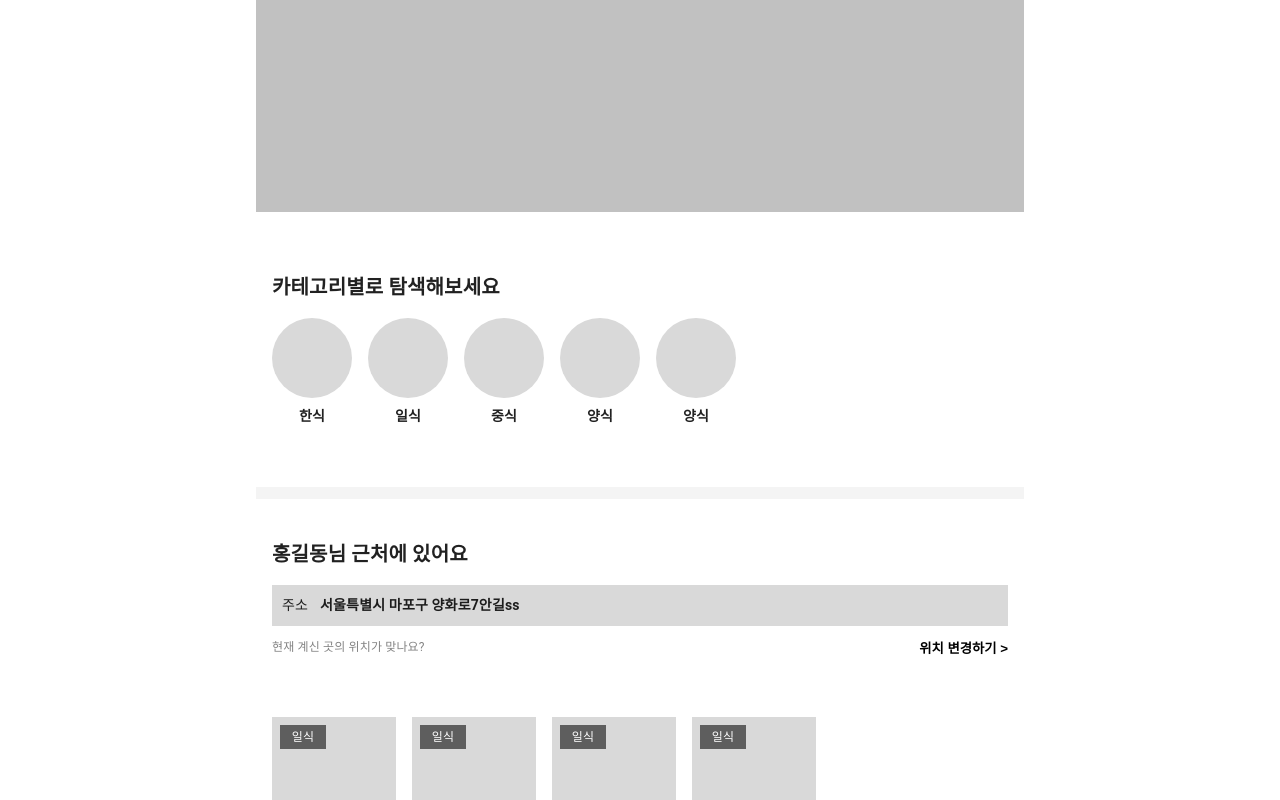
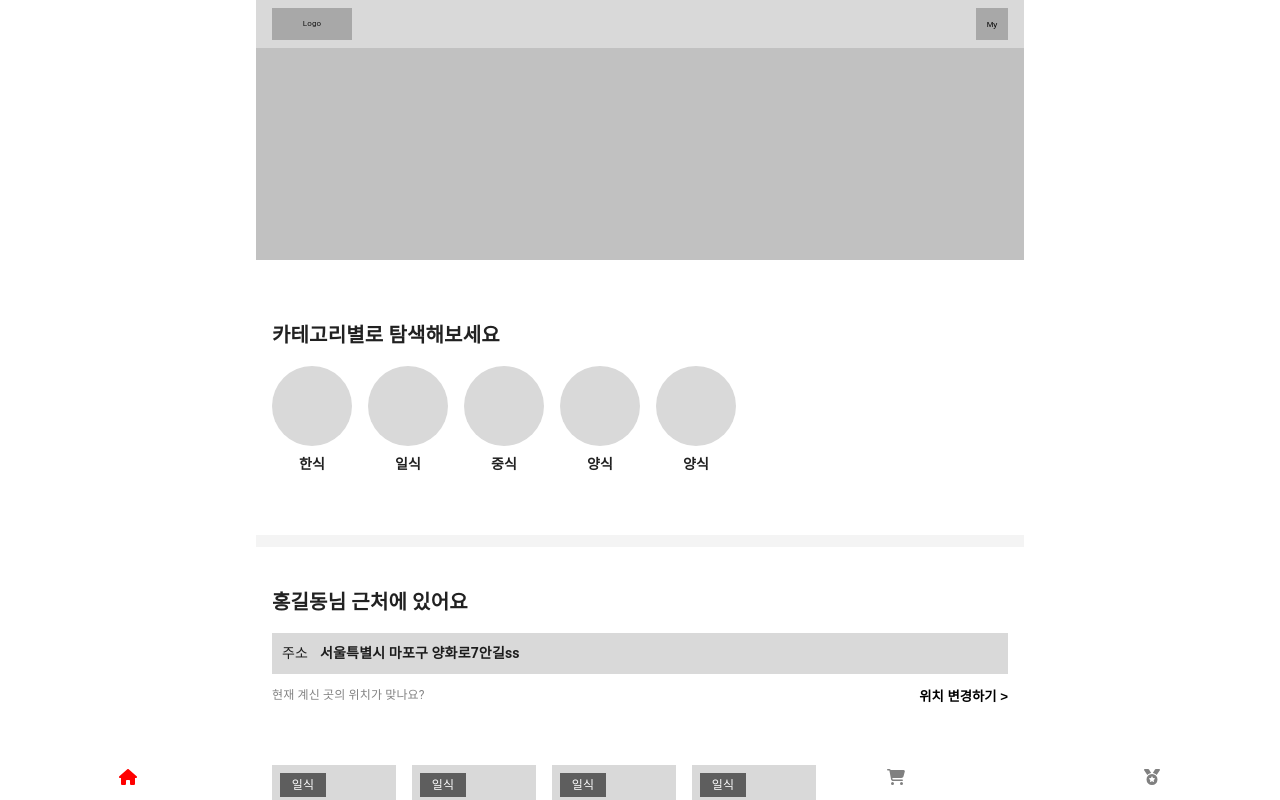
Before and after one commit to dlantjdgkgk/SmallGift, a React (Create React App) app: page / in a window 1280 px wide. Shown: the top 800 px of the page. Built offline with nearby package versions, Linux system fonts and the light colour scheme.

Commit message:
fix : 라우터 수정

```diff
--- a/src/router/Routers.tsx
+++ b/src/router/Routers.tsx
@@ -3,15 +3,29 @@ import SignUp from "pages/SignUp";
 import LogIn from "pages/Login";
 import Find from "pages/Find";
 import Main from "pages/Main";
+import Shop from "pages/Shop";
+import Category from "pages/Category";
+import Search from "pages/Search";
+import MyPage from "pages/MyPage";
+import BottomNav from "components/BottomNav/BottomNav";
+import Header from "components/Header/Header";
 
 const Routers = () => {
   return (
     <Router>
       <Routes>
-        <Route path="/" element={<Main />} />
-        <Route path="/signup" element={<SignUp />} />
-        <Route path="/login" element={<LogIn />} />
-        <Route path="/find" element={<Find />} />
+        <Route element={<BottomNav />}>
+          <Route element={<Header />}>
+            <Route path="/" element={<Main />} />
+            <Route path="/shop" element={<Shop />} />
+            <Route path="/category" element={<Category />} />
+            <Route path="/search" element={<Search />} />
+            <Route path="/mypage" element={<MyPage />} />
+          </Route>
+          <Route path="/signup" element={<SignUp />} />
+          <Route path="/login" element={<LogIn />} />
+          <Route path="/find" element={<Find />} />
+        </Route>
       </Routes>
     </Router>
   );
```
